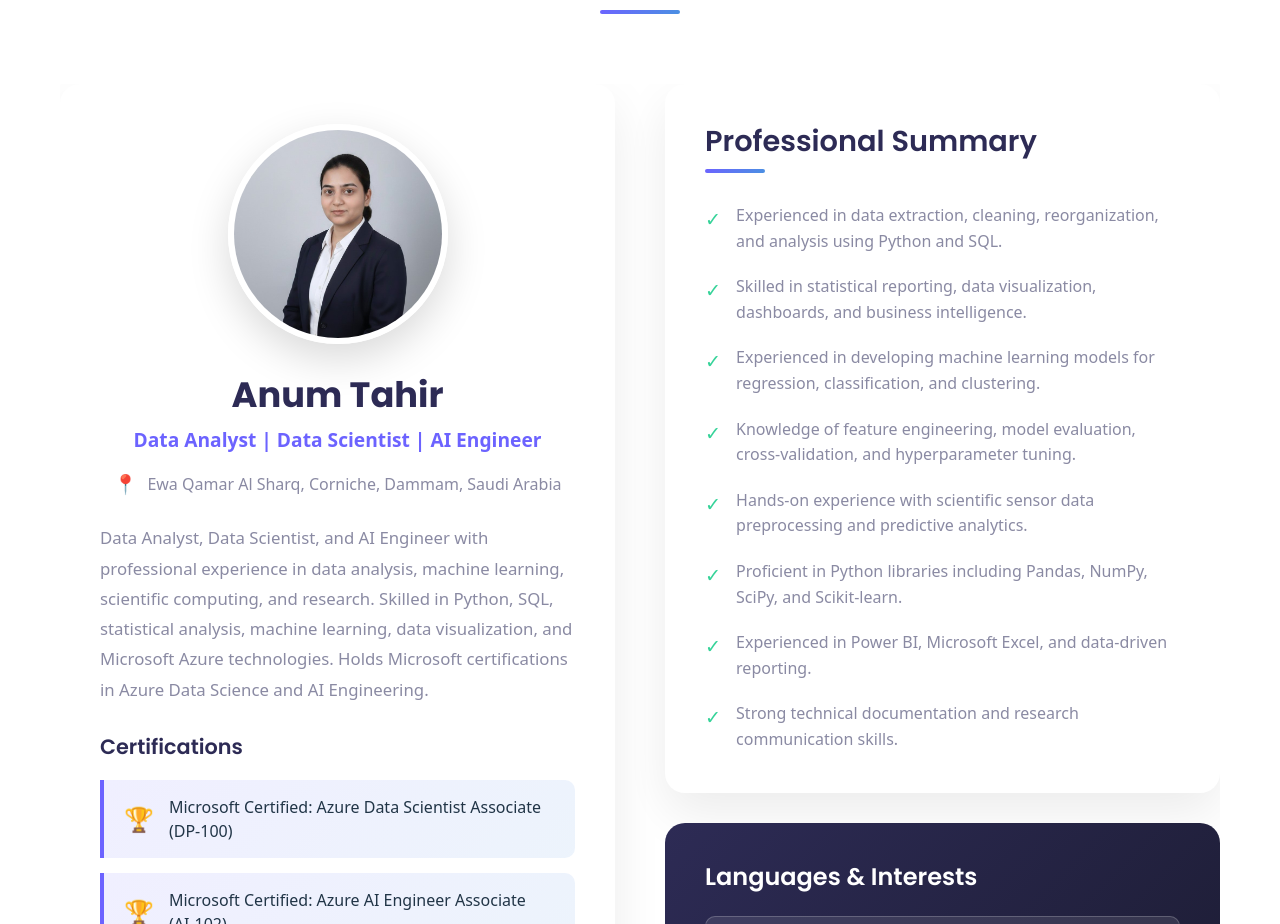
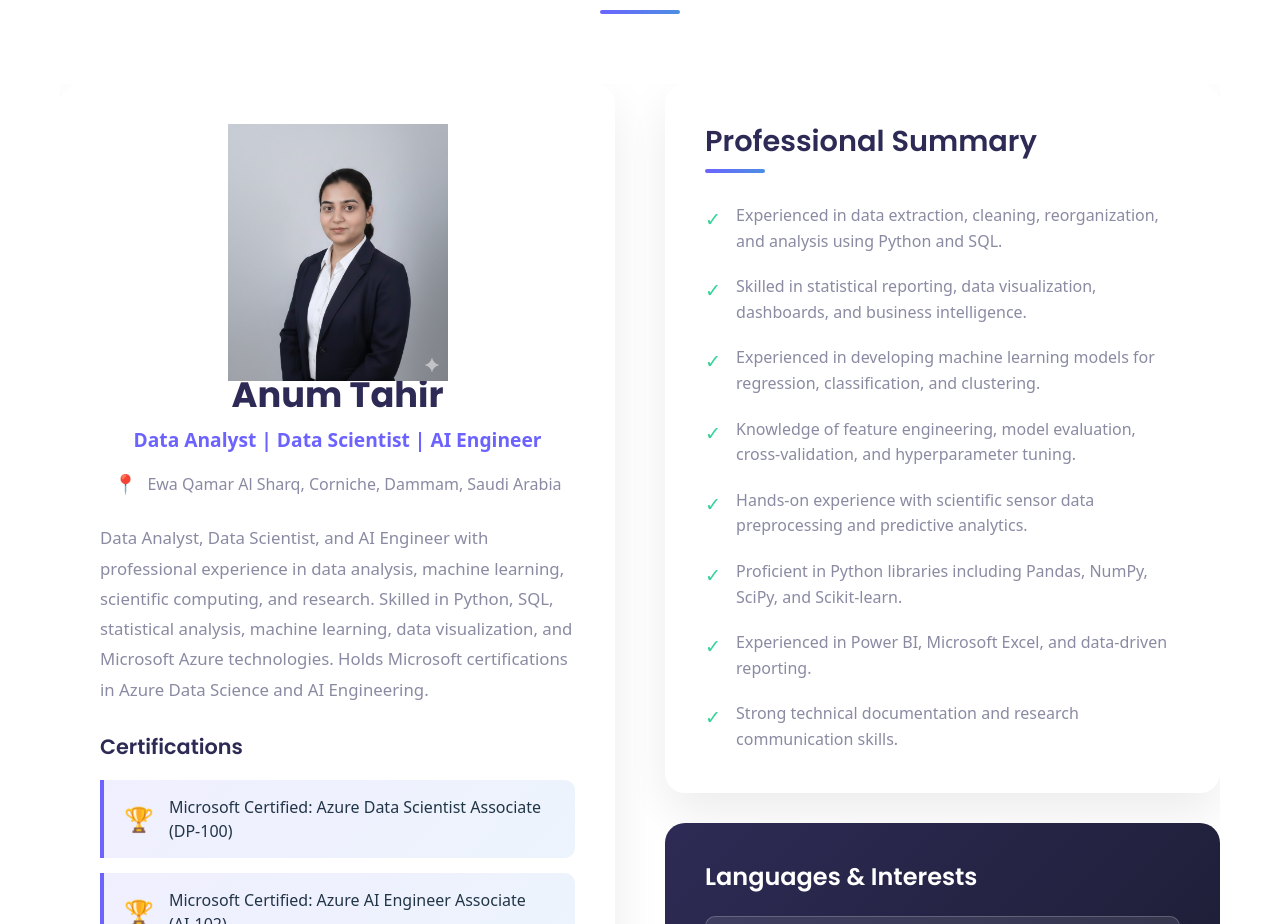
Before and after one commit to azkatahir10/Anum-Portfolio, a React (Vite) app: page / in a window 1280 px wide. Shown: the part 1100-2024 px from the top of the page. Built offline with nearby package versions, Linux system fonts and the light colour scheme.

Commit message:
Update About.jsx

```diff
--- a/src/components/About.jsx
+++ b/src/components/About.jsx
@@ -17,11 +17,7 @@ const About = () => {
               <div className="about-image">
                 {/* Replaced placeholder with actual image */}
                 <div className="image-container">
-                  <img
-                    src="public/anum.jpg"
-                    alt={anumData.personal.name}
-                    className="profile-image"
-                  />
+                    <img src="/anum.jpg" alt="Anum Tahir" />
                 </div>
               </div>
 
```
